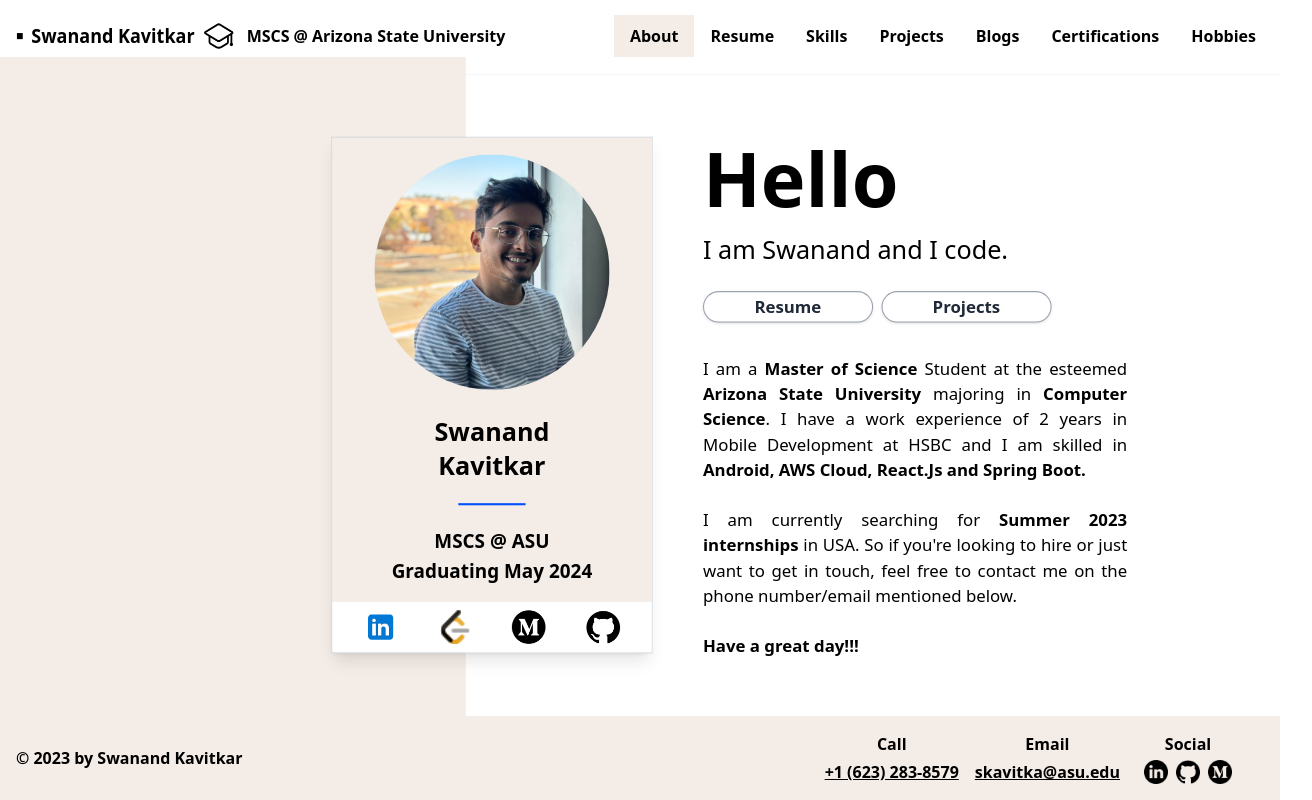
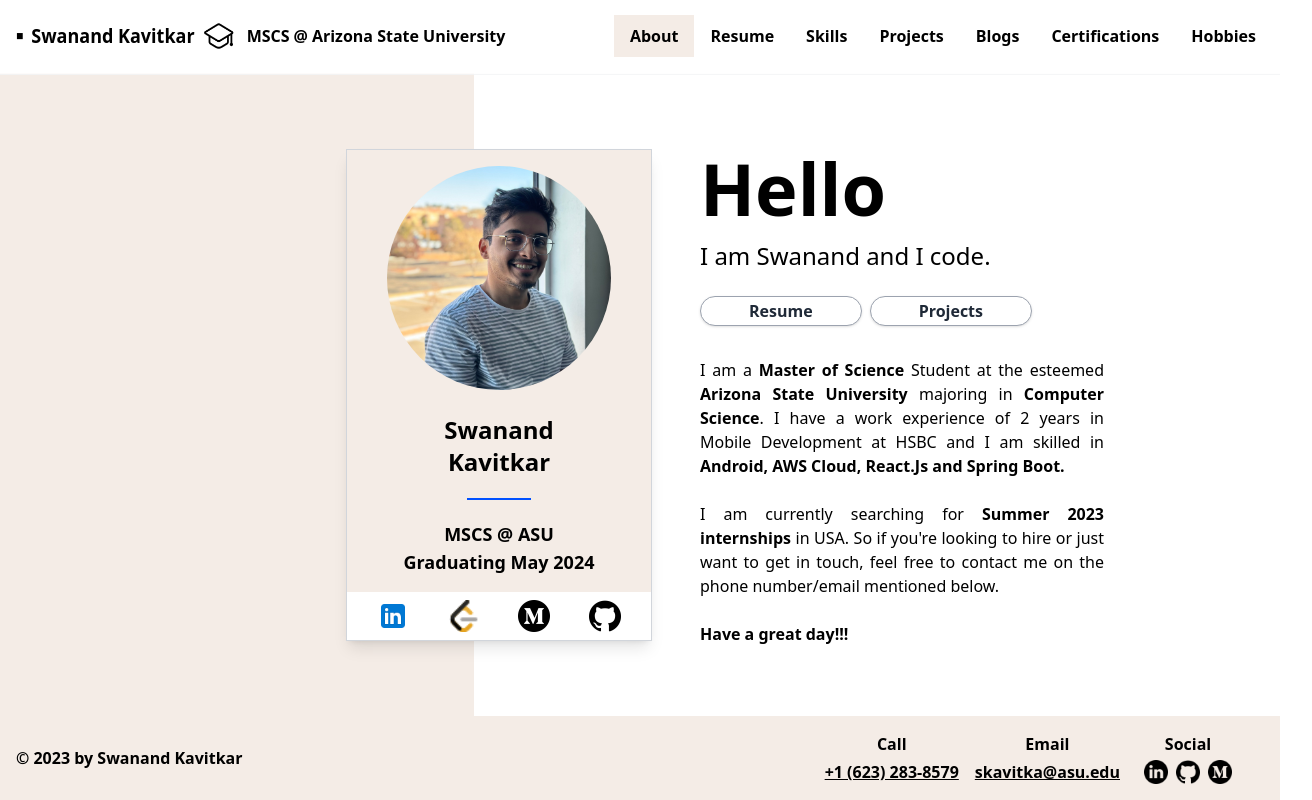
Before and after one commit to S-Threepio/S-Threepio.github.io, a React (Create React App) app: page / in a window 1280 px wide. Shown: the whole page, 1312 px wide, since content can reach past the window. Built offline with nearby package versions, Linux system fonts and the light colour scheme.

Commit message:
scaling fix

```diff
--- a/src/components/Landing/About.js
+++ b/src/components/Landing/About.js
@@ -21,7 +21,7 @@ const About = () => {
 
   return (
     <div
-      className={`flex-col flex-1 w-screen overflow-scroll md:flex-row md:flex scrollbar-hide md:scale-105
+      className={`flex-col flex-1 w-screen overflow-scroll md:flex-row md:flex scrollbar-hide
       ${shouldEnableScroll ? "md:overflow-scroll" : "md:overflow-hidden"}`}
     >
       <div className="hidden md:flex h-full w-[40%] lg:bg-secondary "></div>
```
